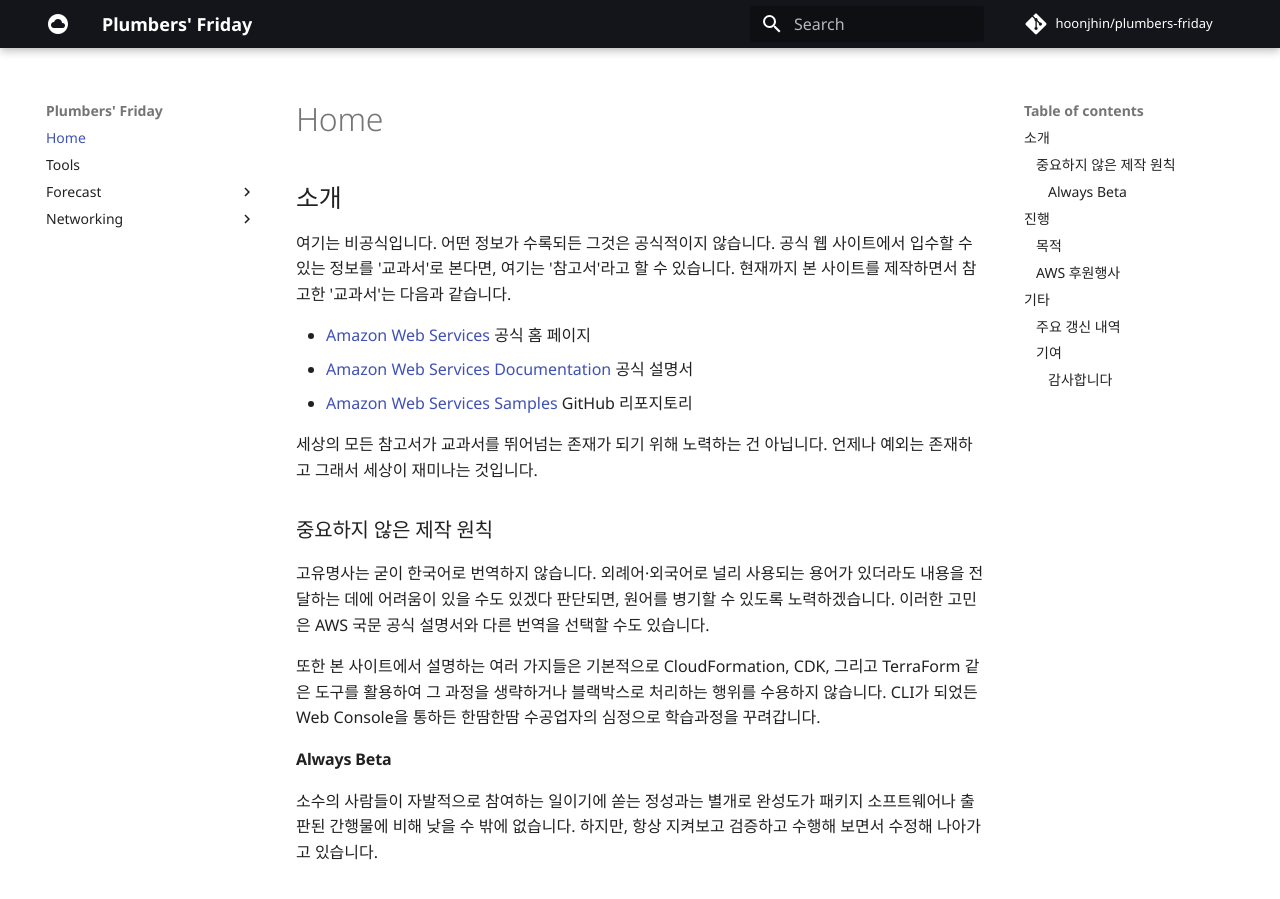
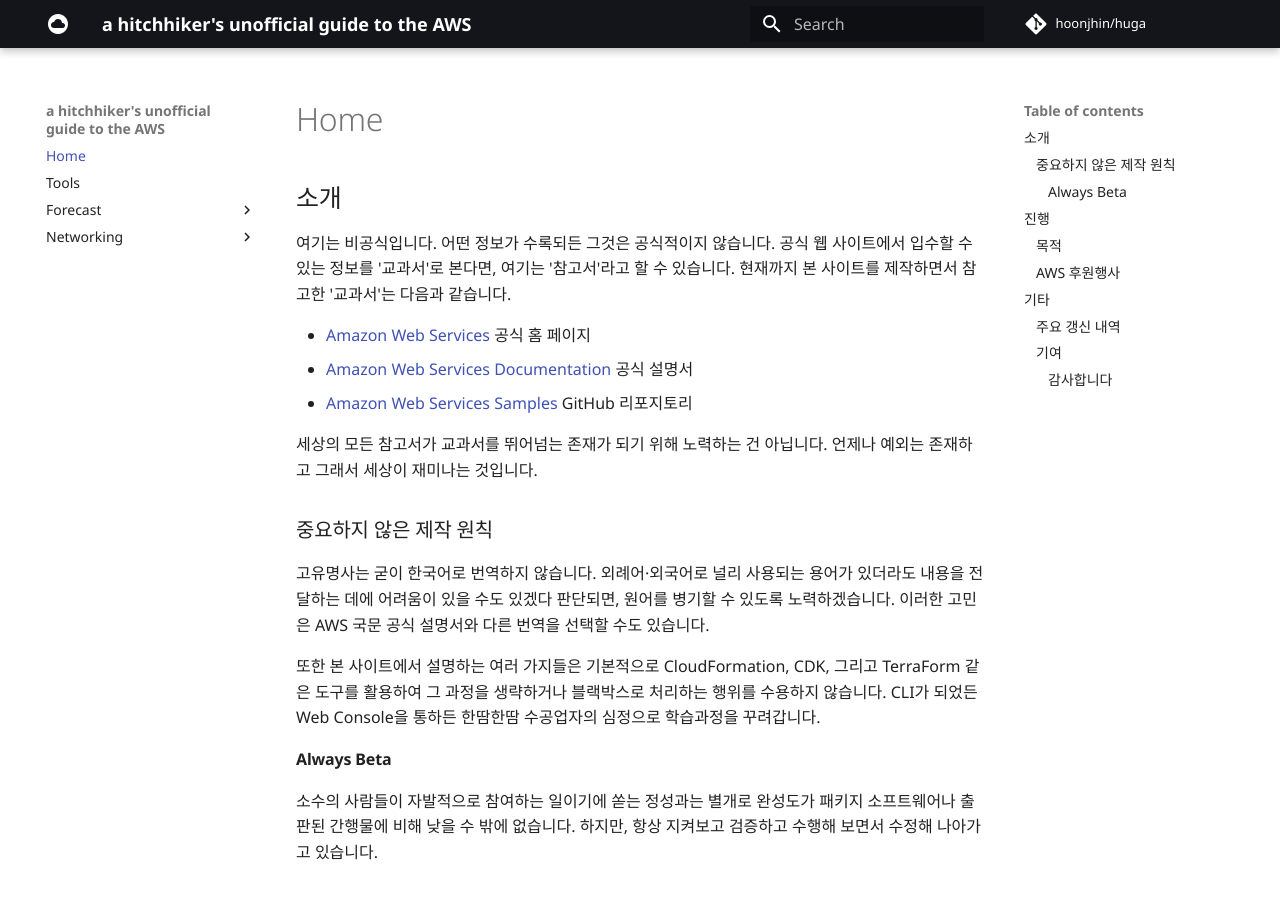
Before and after one commit to electronicnomad/plumbers-friday, an MkDocs documentation site: the page built from docs/index.md, in a window 1280 px wide and 900 px high. Built offline with MkDocs 1.6.1 and Material for MkDocs 9.7.7, drawn with Linux system fonts in a browser that asks for light colours; comment, search, counter and statistics services are not loaded.

Commit message:
Update mkdocs.yml

```diff
--- a/mkdocs.yml
+++ b/mkdocs.yml
@@ -1,4 +1,4 @@
-site_name: Plumbers' Friday
+site_name: a hitchhiker's unofficial guide to the AWS
 theme:
   name: material
   palette:
@@ -28,8 +28,8 @@
   - pymdownx.tabbed
   - toc:
       permalink: true
-repo_name: hoonjhin/plumbers-friday
-repo_url: https://github.com/hoonjhin/plumbers-friday
+repo_name: hoonjhin/huga
+repo_url: https://github.com/hoonjhin/huga
 extra:
   social:
     - icon: fontawesome/brands/github-alt
```
